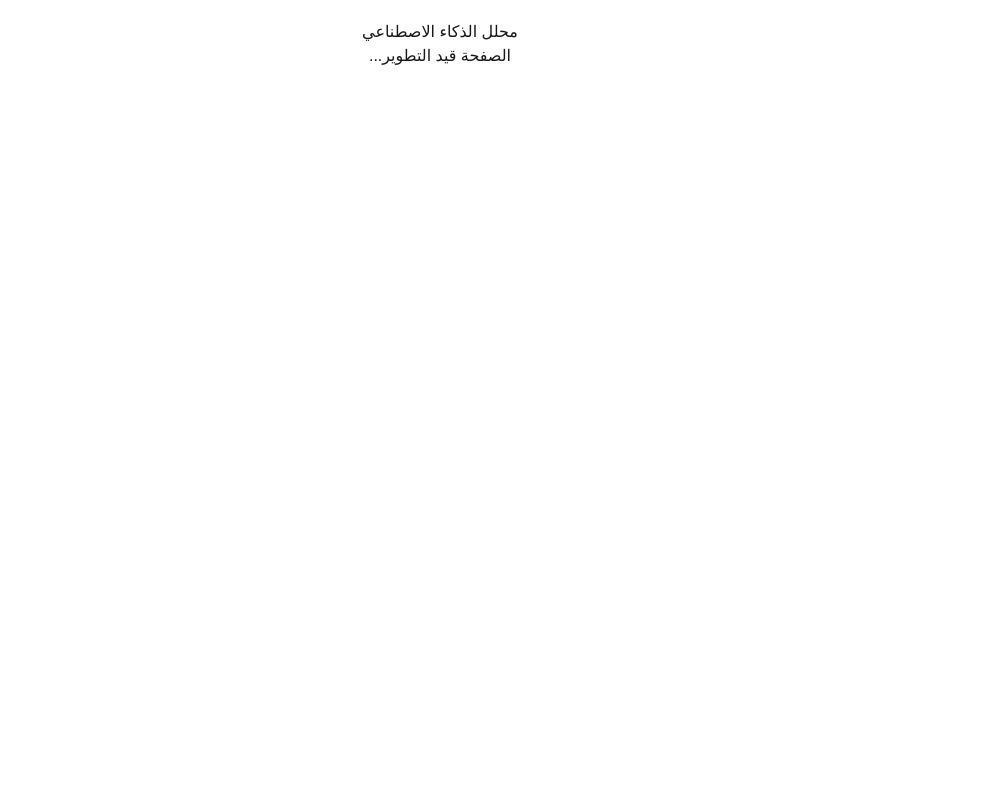
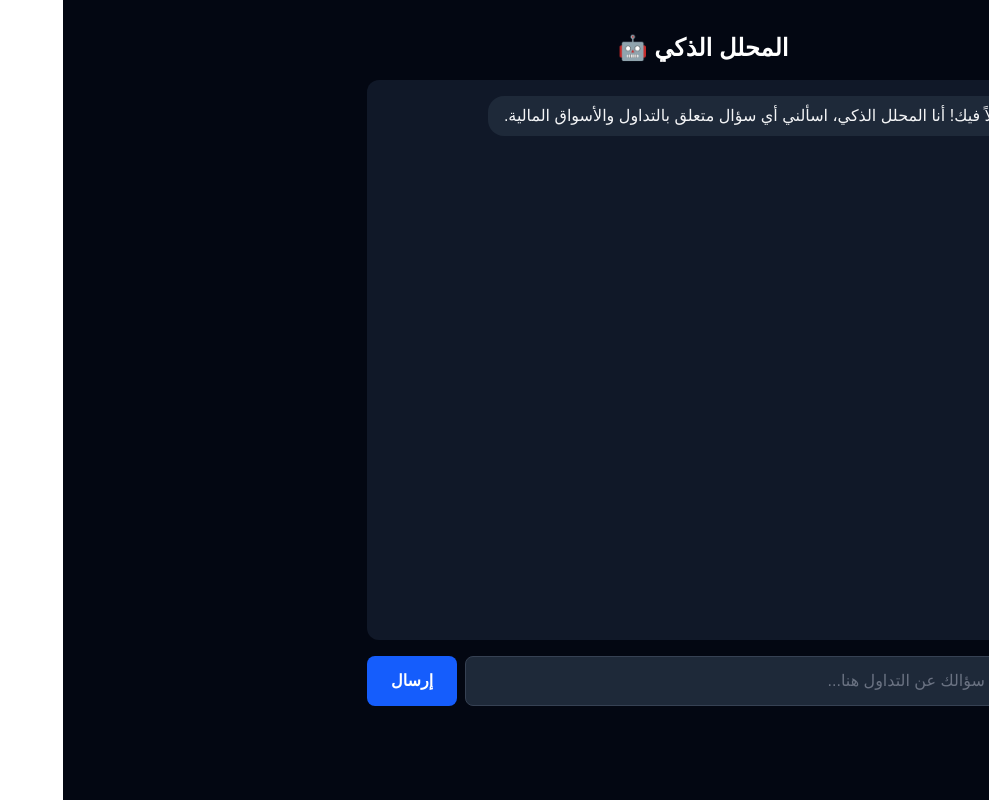
Before and after one commit to ahmadhajal047-sudo/trading-academy, a Next.js app: page /ai-analyzer in a window 1280 px wide. Shown: the whole page, without its empty margins (291-1280 px from the left). Built offline with nearby package versions, Linux system fonts and the light colour scheme.

Commit message:
Update page.tsx
إضافة واجهة الشات الفعلية لصفحة المحلل الذكي

```diff
--- a/src/app/ai-analyzer/page.tsx
+++ b/src/app/ai-analyzer/page.tsx
@@ -1,10 +1,97 @@
 'use client';
 
+import { useState, useRef, useEffect } from 'react';
+
+type Message = {
+  role: 'user' | 'assistant';
+  text: string;
+};
+
 export default function AiAnalyzerPage() {
+  const [messages, setMessages] = useState<Message[]>([
+    {
+      role: 'assistant',
+      text: 'أهلاً فيك! أنا المحلل الذكي، اسألني أي سؤال متعلق بالتداول والأسواق المالية.',
+    },
+  ]);
+  const [input, setInput] = useState('');
+  const [loading, setLoading] = useState(false);
+  const bottomRef = useRef<HTMLDivElement>(null);
+
+  useEffect(() => {
+    bottomRef.current?.scrollIntoView({ behavior: 'smooth' });
+  }, [messages]);
+
+  async function sendMessage() {
+    const text = input.trim();
+    if (!text || loading) return;
+
+    setMessages((prev) => [...prev, { role: 'user', text }]);
+    setInput('');
+    setLoading(true);
+
+    try {
+      const res = await fetch('/api/trading-ai', {
+        method: 'POST',
+        headers: { 'Content-Type': 'application/json' },
+        body: JSON.stringify({ message: text }),
+      });
+      const data = await res.json();
+      setMessages((prev) => [
+        ...prev,
+        { role: 'assistant', text: data.reply || data.error || 'حدث خطأ' },
+      ]);
+    } catch (e) {
+      setMessages((prev) => [
+        ...prev,
+        { role: 'assistant', text: 'تعذر الاتصال، تحقق من الإنترنت وحاول مجدداً.' },
+      ]);
+    } finally {
+      setLoading(false);
+    }
+  }
+
   return (
-    <div style={{ padding: '20px', textAlign: 'center' }}>
-      <h1>محلل الذكاء الاصطناعي</h1>
-      <p>الصفحة قيد التطوير...</p>
+    <div className="min-h-screen bg-gray-950 text-white flex flex-col items-center py-8 px-4">
+      <h1 className="text-2xl font-bold mb-4">المحلل الذكي 🤖</h1>
+
+      <div className="w-full max-w-2xl flex-1 bg-gray-900 rounded-xl p-4 flex flex-col gap-3 overflow-y-auto min-h-[60vh] max-h-[70vh]">
+        {messages.map((m, i) => (
+          <div
+            key={i}
+            className={`max-w-[85%] px-4 py-2 rounded-2xl whitespace-pre-wrap ${
+              m.role === 'user'
+                ? 'bg-blue-600 self-end text-white'
+                : 'bg-gray-800 self-start text-gray-100'
+            }`}
+          >
+            {m.text}
+          </div>
+        ))}
+        {loading && (
+          <div className="self-start bg-gray-800 px-4 py-2 rounded-2xl text-gray-400">
+            يكتب الآن...
+          </div>
+        )}
+        <div ref={bottomRef} />
+      </div>
+
+      <div className="w-full max-w-2xl flex gap-2 mt-4">
+        <input
+          value={input}
+          onChange={(e) => setInput(e.target.value)}
+          onKeyDown={(e) => e.key === 'Enter' && sendMessage()}
+          placeholder="اكتب سؤالك عن التداول هنا..."
+          className="flex-1 bg-gray-800 border border-gray-700 rounded-lg px-4 py-3 text-white placeholder-gray-500 outline-none focus:border-blue-500"
+        />
+        <button
+          onClick={sendMessage}
+          disabled={loading}
+          className="bg-blue-600 hover:bg-blue-700 disabled:opacity-50 px-6 py-3 rounded-lg font-semibold"
+        >
+          إرسال
+        </button>
+      </div>
     </div>
   );
 }
```
